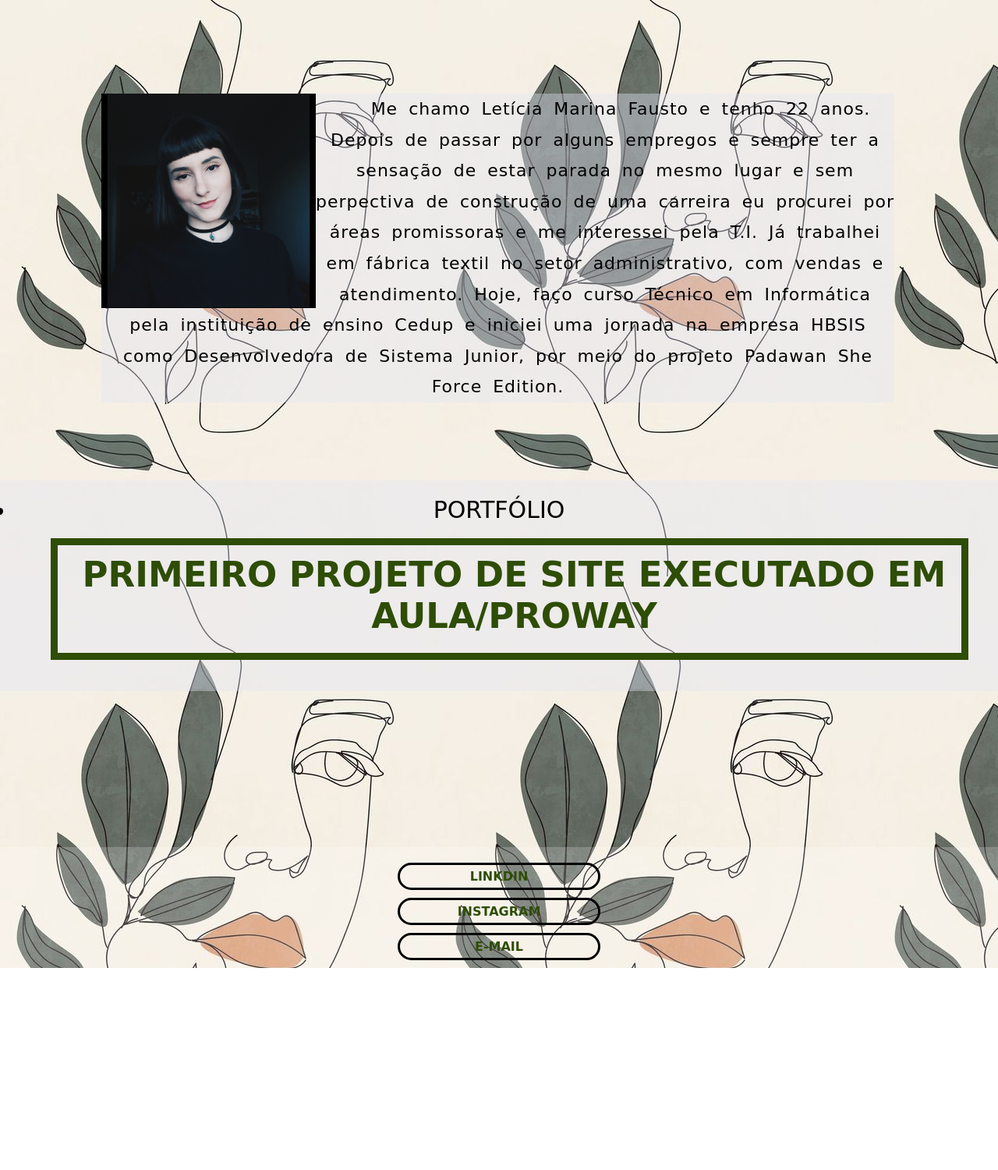
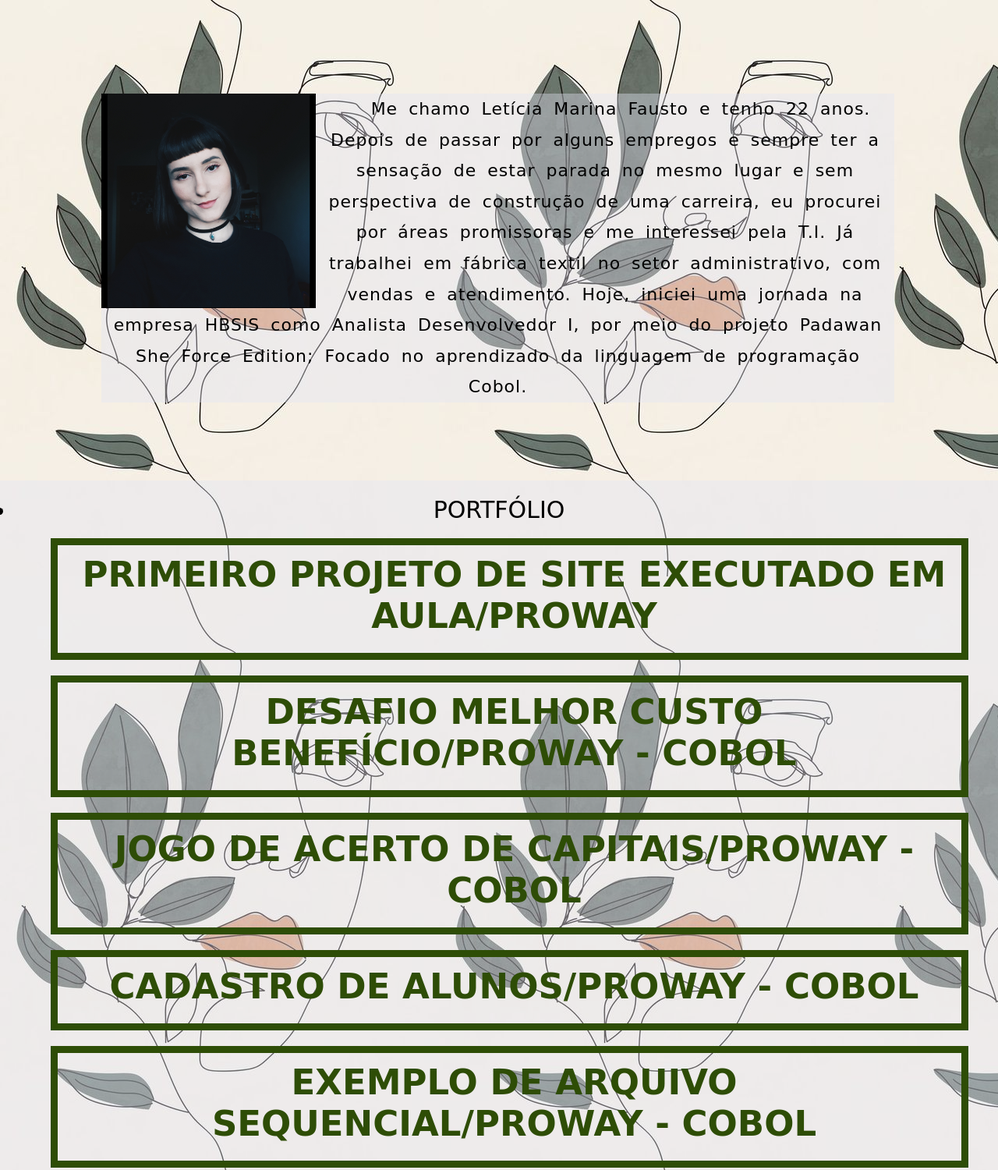
Before and after one commit to LeticiaMFausto/Leticiamf, a plain HTML site: page index.html in a window 1280 px wide. Shown: the part 80-1580 px from the top of the page at 78% size. Before the commit the page ends 1321 px from the top, so only its background shows below. Drawn offline with Linux system fonts and the light colour scheme; a web font is replaced by a local one.

Commit message:
Add files via upload
Atualização de portfólio. 04/08

```diff
--- a/index.html
+++ b/index.html
@@ -33,13 +33,14 @@
         <p><img src="IMG/imagem2.jpg" alt="Letícia Fausto" title="Letícia Fausto" width="275px" height="275px" align="left" >
             Me chamo Letícia Marina Fausto e tenho 22 anos.
             Depois de passar por alguns empregos e sempre ter a sensação de estar
-            parada no mesmo lugar e sem perpectiva de construção de uma carreira
+            parada no mesmo lugar e sem perspectiva de construção de uma carreira,
             eu procurei por áreas promissoras e me interessei pela T.I.
             Já trabalhei em fábrica textil no setor administrativo, com vendas e
             atendimento.
-            Hoje, faço curso Técnico em Informática pela instituição de ensino Cedup
-            e iniciei uma jornada na empresa HBSIS como Desenvolvedora de Sistema Junior, por meio
-            do projeto Padawan She Force Edition.
+            Hoje, iniciei uma jornada na empresa HBSIS como Analista Desenvolvedor
+            I, por meio do projeto Padawan She Force Edition; Focado no aprendizado
+            da linguagem de programação Cobol.
+
             </p>
         </div>
 
@@ -50,8 +51,30 @@
                 </ul>
                 <a href="https://leticiamfausto.github.io/primeirosite/" target="_blank"><h1>PRIMEIRO PROJETO DE SITE EXECUTADO EM AULA/PROWAY</h1></a>
             </section>
+            <section class="section2">
+
+                <a href="https://github.com/LeticiaMFausto/DesafioPizza-LMF" target="_blank"><h1>DESAFIO MELHOR CUSTO BENEFÍCIO/PROWAY - COBOL</h1></a>
+            </section>
+            <section class="section3">
+
+                <a href="https://github.com/LeticiaMFausto/JogoEstados-Capitais" target="_blank"><h1>JOGO DE ACERTO DE CAPITAIS/PROWAY - COBOL</h1></a>
+            </section>
+            <section class="section4">
+
+                <a href="https://github.com/LeticiaMFausto/Cadastro-Alunos" target="_blank"><h1>CADASTRO DE ALUNOS/PROWAY - COBOL</h1></a>
+            </section>
+            <section class="section5">
+
+                <a href="https://github.com/LeticiaMFausto/TesteTemperaturas" target="_blank"><h1>EXEMPLO DE ARQUIVO SEQUENCIAL/PROWAY - COBOL</h1></a>
+            </section>
+            <section class="section6">
+
+                <a href="https://github.com/LeticiaMFausto/DesafioLoteria" target="_blank"><h1>DESAFIO LOTERIA/PROWAY - COBOL</h1></a>
+            </section>
+
 
         </div>
+
 
     </main>
 
```
